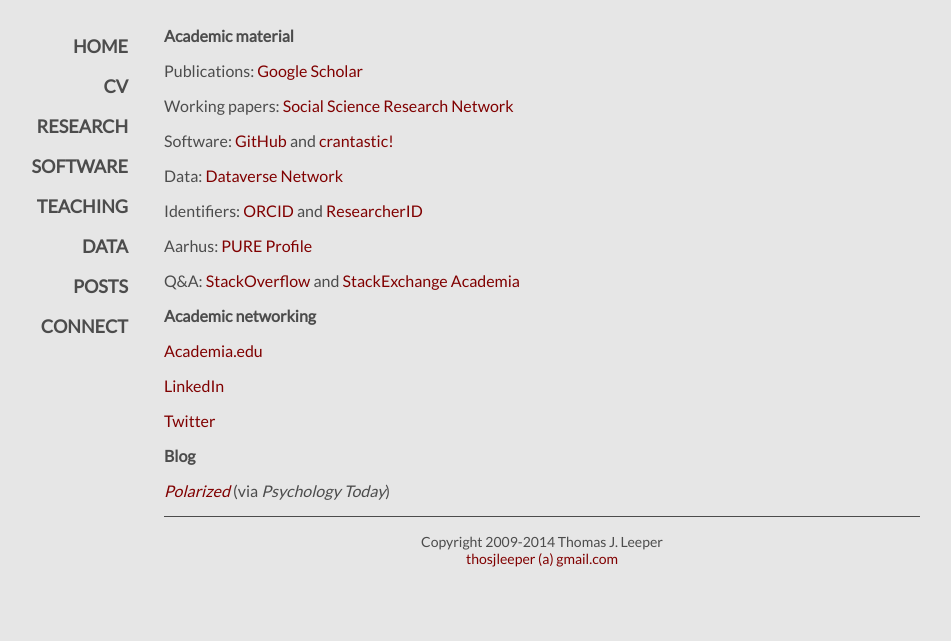
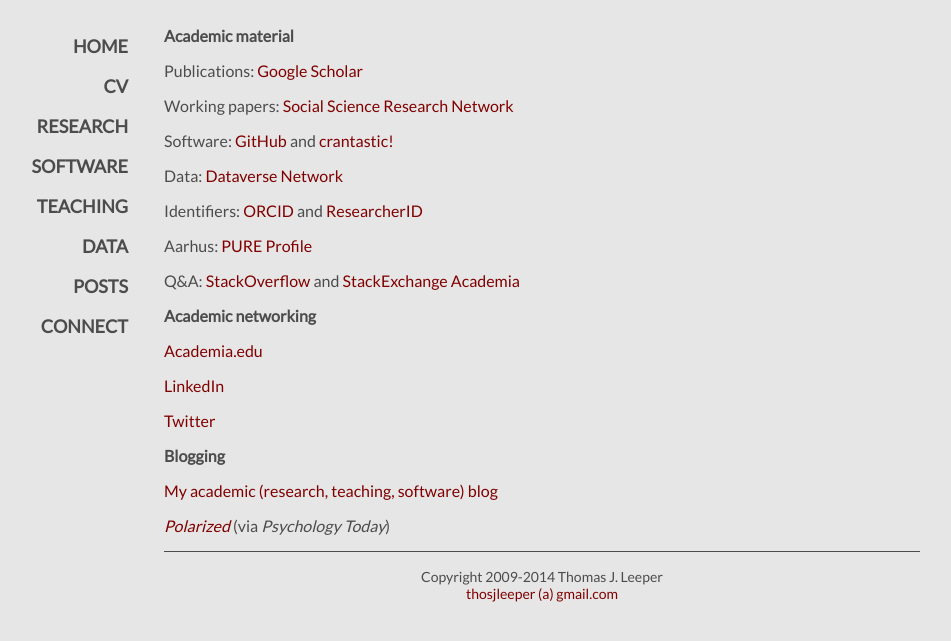
Before and after one commit to leeper/leeper.github.io, a Jekyll site: the page built from contact.md, in a window 1280 px wide. Shown: the top 641 px of the page, without its empty margins (98-1049 px from the left). Built offline with Jekyll 4.4.1, drawn with Linux system fonts in a browser that asks for light colours.

Commit message:
Update contact.md

```diff
--- a/contact.md
+++ b/contact.md
@@ -28,5 +28,8 @@
 
 [Twitter](https://twitter.com/thosjleeper)
 
-### Blog ###
+### Blogging ###
+
+[My academic (research, teaching, software) blog](http://www.thomasleeper.com/blog)
+
 [*Polarized*](http://www.psychologytoday.com/blog/polarized) (via *Psychology Today*)
```
